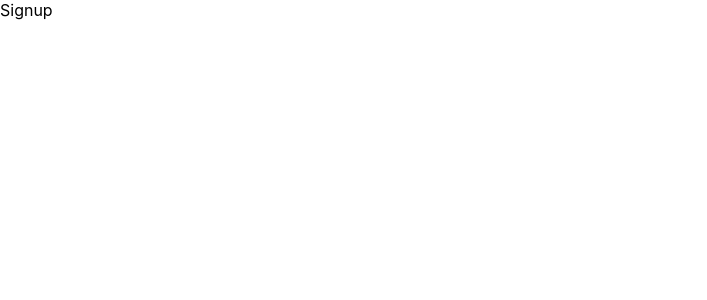
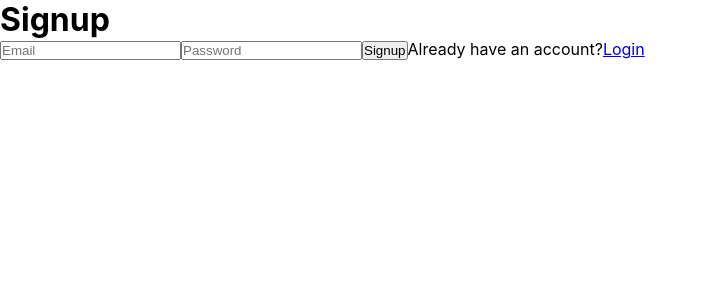
Before and after one commit to Gauravtripathii/react-firebase-auth, a React (Create React App) app: page /signup in a window 1280 px wide. Shown: the top 300 px of the page, without its empty margins (0-707 px from the left). Built offline with nearby package versions, Linux system fonts and the light colour scheme.

Commit message:
auth page basic setup

```diff
--- a/src/components/Login.jsx
+++ b/src/components/Login.jsx
@@ -1,9 +1,26 @@
-import React from 'react'
+import React from "react";
+import { Link, useNavigate } from "react-router-dom";
+import { useState } from "react";
 
 function Login() {
-  return (
-    <div>Login</div>
-  )
+    const [email, setEmail] = useState("");
+    const [password, setPassword] = useState("");
+    const navigate = useNavigate();
+
+    const handleLogin = async () => {};
+
+    return (
+      <div>
+        <h1>Login</h1>
+        <input type="email" placeholder="Email" value={email} onChange={e => setEmail(e.target.value)} />
+        <input type="password" placeholder="Password" value={password} onChange={e => setPassword(e.target.value)} />
+        <button onClick={handleLogin}>Signup</button>
+        <span>
+          Don't an account?
+          <Link to="/signup">Signup</Link>
+        </span>
+      </div>
+    );
 }
 
-export default Login
+export default Login;
--- a/src/components/Signup.jsx
+++ b/src/components/Signup.jsx
@@ -1,9 +1,26 @@
-import React from 'react'
+import React from "react";
+import { Link, useNavigate } from "react-router-dom";
+import { useState } from "react";
 
 function Signup() {
+  const [email, setEmail] = useState("");
+  const [password, setPassword] = useState("");
+  const navigate = useNavigate();
+
+  const handleSignup = async () => {};
+
   return (
-    <div>Signup</div>
-  )
+    <div>
+      <h1>Signup</h1>
+      <input type="email" placeholder="Email" value={email} onChange={e => setEmail(e.target.value)} />
+      <input type="password" placeholder="Password" value={password} onChange={e => setPassword(e.target.value)} />
+      <button onClick={handleSignup}>Signup</button>
+      <span>
+        Already have an account?
+        <Link to="/login">Login</Link>
+      </span>
+    </div>
+  );
 }
 
-export default Signup
+export default Signup;
```
